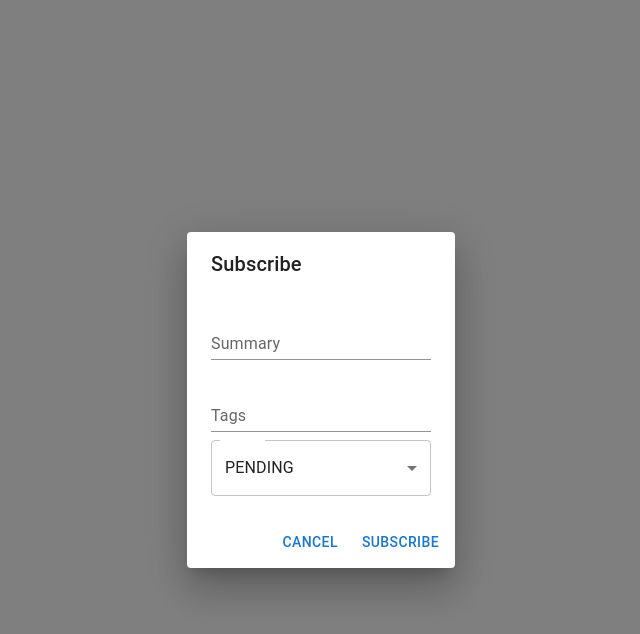
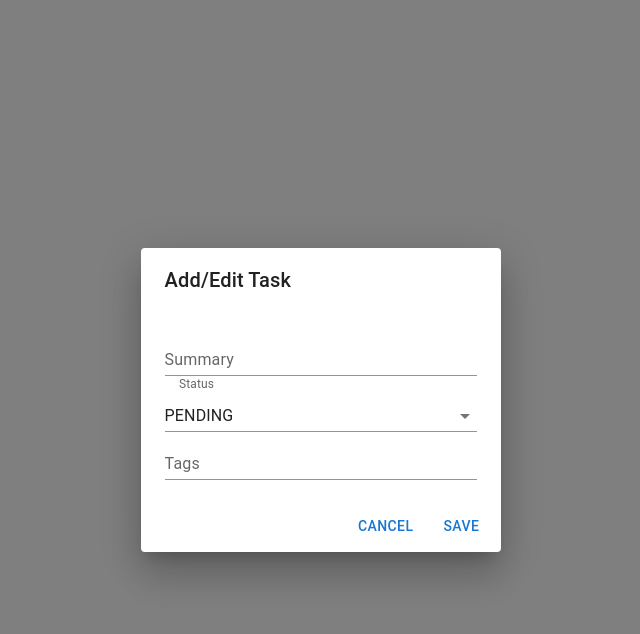
Before and after one commit to kaesluder/taskdruid, a React (Vite) app: page / in a window 1280 px wide. Both pictures are taken after a click on the button "OPEN FORM DIALOG". Shown: the top 634 px of the page, without its empty margins (319-959 px from the left). Built offline with nearby package versions, Linux system fonts and the light colour scheme.

Commit message:
enable database saving from TaskForm

```diff
--- a/src/App.tsx
+++ b/src/App.tsx
@@ -1,17 +1,28 @@
-import { useState } from 'react';
-import reactLogo from './assets/react.svg';
-import viteLogo from '/vite.svg';
+import { useState, useEffect } from 'react';
 import { TaskTable } from './components/TaskTable';
 import TaskForm from './components/TaskForm';
 import './App.css';
+import { db, ITask } from './db';
 
 function App() {
-  const [count, setCount] = useState(0);
+  const [tags, setTags] = useState<string[]>([]);
+
+  useEffect(() => {
+    db.getTags().then((t) => {
+      setTags(t);
+    });
+  }, []);
+
+  const formSubmitHandler = async (task: ITask) => {
+    console.log(task);
+    const id = await db.tasks.put(task);
+    console.log(id);
+  };
 
   return (
     <>
       <TaskTable></TaskTable>
-      <TaskForm></TaskForm>
+      <TaskForm tags={tags} formSubmitHandler={formSubmitHandler}></TaskForm>
     </>
   );
 }
--- a/src/components/TaskForm.tsx
+++ b/src/components/TaskForm.tsx
@@ -9,10 +9,18 @@ import InputLabel from '@mui/material/InputLabel';
 import DialogTitle from '@mui/material/DialogTitle';
 import MenuItem from '@mui/material/MenuItem';
 import FormControl from '@mui/material/FormControl';
+import Chip from '@mui/material/Chip';
+import Autocomplete from '@mui/material/Autocomplete';
 import Select, { SelectChangeEvent } from '@mui/material/Select';
 import { ITask } from '../db';
 
-export default function TaskForm(props) {
+export interface ITaskFormProps {
+  task?: ITask;
+  tags?: string[];
+  formSubmitHandler?(arg1: ITask): void;
+}
+
+export default function TaskForm(props: ITaskFormProps) {
   const defaultTask: ITask = {
     summary: '',
     status: 'PENDING',
@@ -20,7 +28,7 @@ export default function TaskForm(props) {
   };
   const [open, setOpen] = React.useState(false);
 
-  const [task, setTask] = React.useState(props.task || defaultTask);
+  const [task, setTask] = React.useState(props.task || { ...defaultTask });
 
   const onSummaryChangeHandler = (
     event: React.ChangeEvent<HTMLInputElement>
@@ -34,11 +42,28 @@ export default function TaskForm(props) {
     setTask({ ...task, status: value });
   };
 
+  const onTagsChangeHandler = (
+    event: React.SyntheticEvent<Element, Event>,
+    newValue: string[] | null
+  ) => {
+    console.log(newValue);
+    setTask({ ...task, tags: newValue || [] });
+  };
+
   const handleClickOpen = () => {
+    const t = { ...defaultTask };
+    setTask(t);
     setOpen(true);
   };
 
   const handleClose = () => {
+    setOpen(false);
+    if (props.formSubmitHandler) {
+      props.formSubmitHandler(task);
+    }
+  };
+
+  const handleCancel = () => {
     setOpen(false);
   };
 
@@ -48,9 +73,8 @@ export default function TaskForm(props) {
         Open form dialog
       </Button>
       <Dialog open={open} onClose={handleClose}>
-        <DialogTitle>Subscribe</DialogTitle>
+        <DialogTitle>Add/Edit Task</DialogTitle>
         <DialogContent>
-          <FormControl fullWidth>
           <TextField
             autoFocus
             margin="normal"
@@ -61,30 +85,46 @@ export default function TaskForm(props) {
             variant="standard"
             onChange={onSummaryChangeHandler}
           />
-            <TextField
-              margin="normal"
-              id="tags"
-              label="Tags"
-              type="text"
-              fullWidth
-              variant="standard"
-            />
+          <FormControl fullWidth>
+            <InputLabel htmlFor="my-input">Status</InputLabel>
             <Select
               labelId="demo-simple-select-label"
               id="demo-simple-select"
               value={task.status}
               label="Status"
               onChange={onStatusChangeHandler}
+              variant="standard"
             >
               <MenuItem value={'PENDING'}>PENDING</MenuItem>
               <MenuItem value={'DONE'}>DONE</MenuItem>
               <MenuItem value={'HOLD'}>HOLD</MenuItem>
             </Select>
           </FormControl>
+
+          <Autocomplete
+            multiple
+            id="tags-filled"
+            options={props.tags || []}
+            value={task.tags || []}
+            onChange={onTagsChangeHandler}
+            freeSolo
+            renderTags={(value: readonly string[], getTagProps) =>
+              value.map((option: string, index: number) => (
+                <Chip
+                  variant="outlined"
+                  label={option}
+                  {...getTagProps({ index })}
+                />
+              ))
+            }
+            renderInput={(params) => (
+              <TextField {...params} variant="standard" label="Tags" />
+            )}
+          />
         </DialogContent>
         <DialogActions>
-          <Button onClick={handleClose}>Cancel</Button>
-          <Button onClick={handleClose}>Subscribe</Button>
+          <Button onClick={handleCancel}>Cancel</Button>
+          <Button onClick={handleClose}>Save</Button>
         </DialogActions>
       </Dialog>
     </div>
--- a/src/db.ts
+++ b/src/db.ts
@@ -32,6 +32,16 @@ export class TasksDexie extends Dexie {
       tasks: '++id, status, *tags ', // Primary key and indexed props
     });
   }
+
+  /**
+   * Async: fetches list of all tags used in db.
+   * @returns list of all tag values found in database
+   */
+  async getTags(): Promise<string[]> {
+    const tagsResult = await this.tasks.orderBy('tags').uniqueKeys();
+    const result: string[] = tagsResult.map((item) => item.toString());
+    return result;
+  }
 }
 
 export const db = new TasksDexie('TasksDexie');
```
Also changed, not shown: 1 other file (tests, documents, lock files or other folders). Lines whose indentation alone changed are shown as unchanged.
